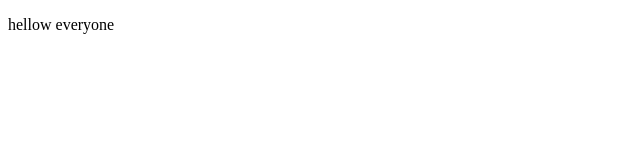
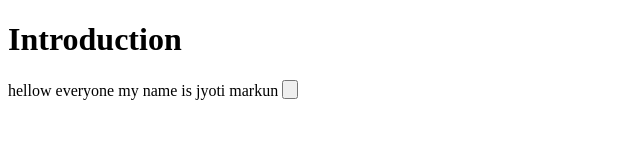
Before and after one commit to JYOTI-MARKUN/newrepo, a plain HTML site: page index.html in a window 1280 px wide. Shown: the whole page, without its empty margins (0-640 px from the left). Drawn offline with Linux system fonts and the light colour scheme.

Commit message:
new thing

```diff
--- a/index.html
+++ b/index.html
@@ -7,7 +7,9 @@
 </head>
 <body>
     <P>
+        <h1>Introduction </h1>
         hellow everyone
+        my name is jyoti markun <button>
     </P>
 </body>
 </html>
```
